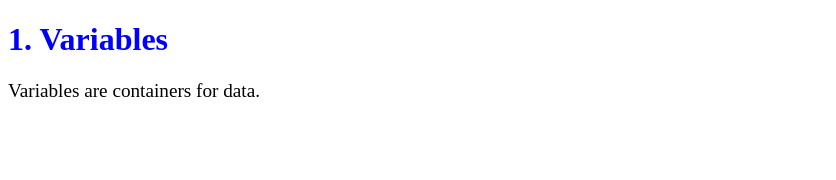
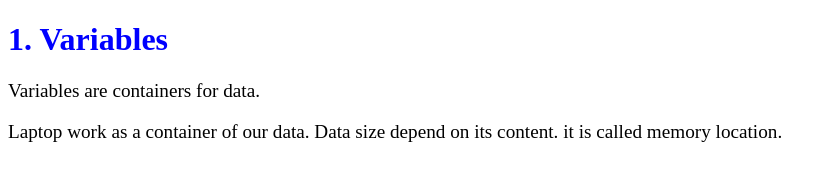
Before and after one commit to Qamar206/Javascript-Practice, a plain HTML site: page index.html in a window 1280 px wide. Shown: the whole page, without its empty margins (0-836 px from the left). Drawn offline with Linux system fonts and the light colour scheme.

Commit message:
js files

```diff
--- a/file.js
+++ b/file.js
@@ -1,2 +1,3 @@
 console.log("this is my first java script code line");
 console.log("Qamar Ali");
+console.log("reading variables")
--- a/index.html
+++ b/index.html
@@ -10,6 +10,9 @@
     <div>
     <h1>1. Variables</h1>
     <p>Variables are containers for data.</p>
+    <p>Laptop work as a container of our data. Data size depend
+        on its content. it is called memory location.
+    </p>
     </div>
 </body>
 <script src="file.js"></script>
```
